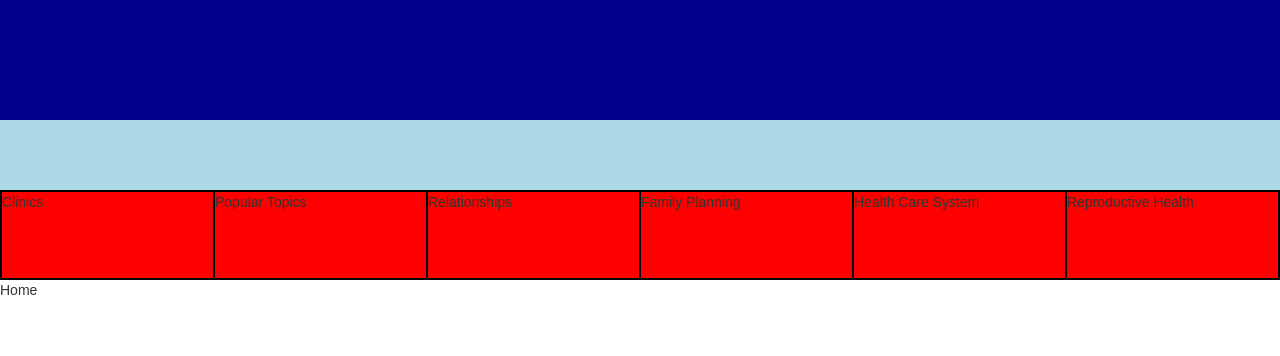
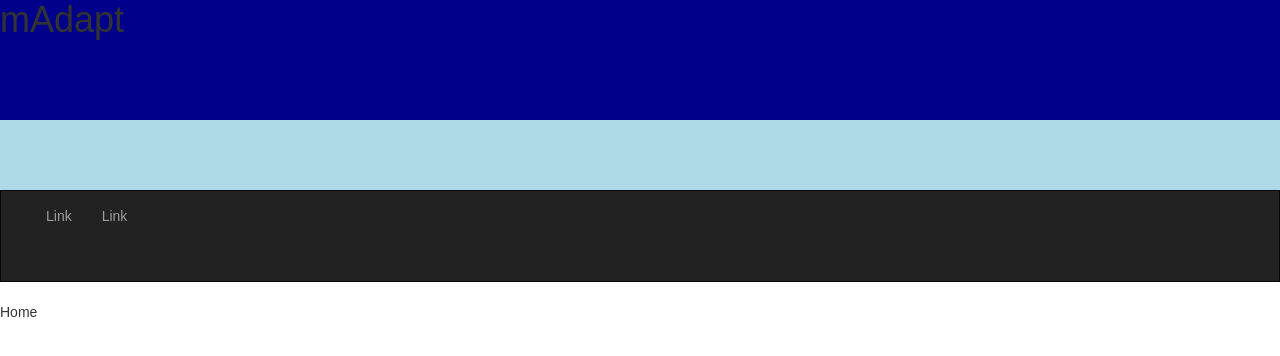
Before and after one commit to beccahbartlett/madapt-frontend, a React (Create React App) app: page / in a window 1280 px wide. Shown: the top 356 px of the page. Built offline with nearby package versions, Linux system fonts and the light colour scheme.

Commit message:
bootstrap nav

```diff
--- a/src/components/nav/Nav.css
+++ b/src/components/nav/Nav.css
@@ -2,6 +2,11 @@
   width: 100%;
   height: 120px;
   background-color: darkblue;
+}
+
+.nav-header-title {
+  margin: 0;
+  padding: 0;
 }
 
 .nav-search {
--- a/src/components/nav/Nav.js
+++ b/src/components/nav/Nav.js
@@ -6,7 +6,9 @@ class Nav extends Component {
   render() {
     return (
       <div className="nav">
-        <div className="nav-header"></div>
+        <div className="nav-header">
+          <h1 className="nav-header-title">mAdapt</h1>
+        </div>
         <div className="nav-search"></div>
         <NavMenu />
       </div>
--- a/src/components/navmenu/NavMenu.css
+++ b/src/components/navmenu/NavMenu.css
@@ -4,3 +4,7 @@
   display: flex;
   flex-direction: row;
 }
+
+.navbar-collapse {
+  min-height: 90px;
+}
--- a/src/components/navmenu/NavMenu.js
+++ b/src/components/navmenu/NavMenu.js
@@ -1,30 +1,22 @@
 import React, { Component } from 'react';
 import NavMenuButton from '../navmenubutton/NavMenuButton'
+import { Navbar, NavItem, Nav } from 'react-bootstrap'
 import './NavMenu.css'
 
 class NavMenu extends Component {
   render() {
     return (
-      <div className="nav-menu">
-        <NavMenuButton
-          titleText="Clinics"
-          iconUrl=""/>
-        <NavMenuButton
-          titleText="Popular Topics"
-          iconUrl=""/>
-        <NavMenuButton
-          titleText="Relationships"
-          iconUrl=""/>
-        <NavMenuButton
-          titleText="Family Planning"
-          iconUrl=""/>
-        <NavMenuButton
-          titleText="Health Care System"
-          iconUrl=""/>
-        <NavMenuButton
-          titleText="Reproductive Health"
-          iconUrl=""/>
-      </div>
+      <Navbar inverse collapseOnSelect>
+        <Navbar.Header>
+          <Navbar.Toggle />
+        </Navbar.Header>
+        <Navbar.Collapse>
+          <Nav>
+            <NavItem eventKey={1} href="#">Link</NavItem>
+            <NavItem eventKey={2} href="#">Link</NavItem>
+          </Nav>
+        </Navbar.Collapse>
+      </Navbar>
     )
   }
 }
```
